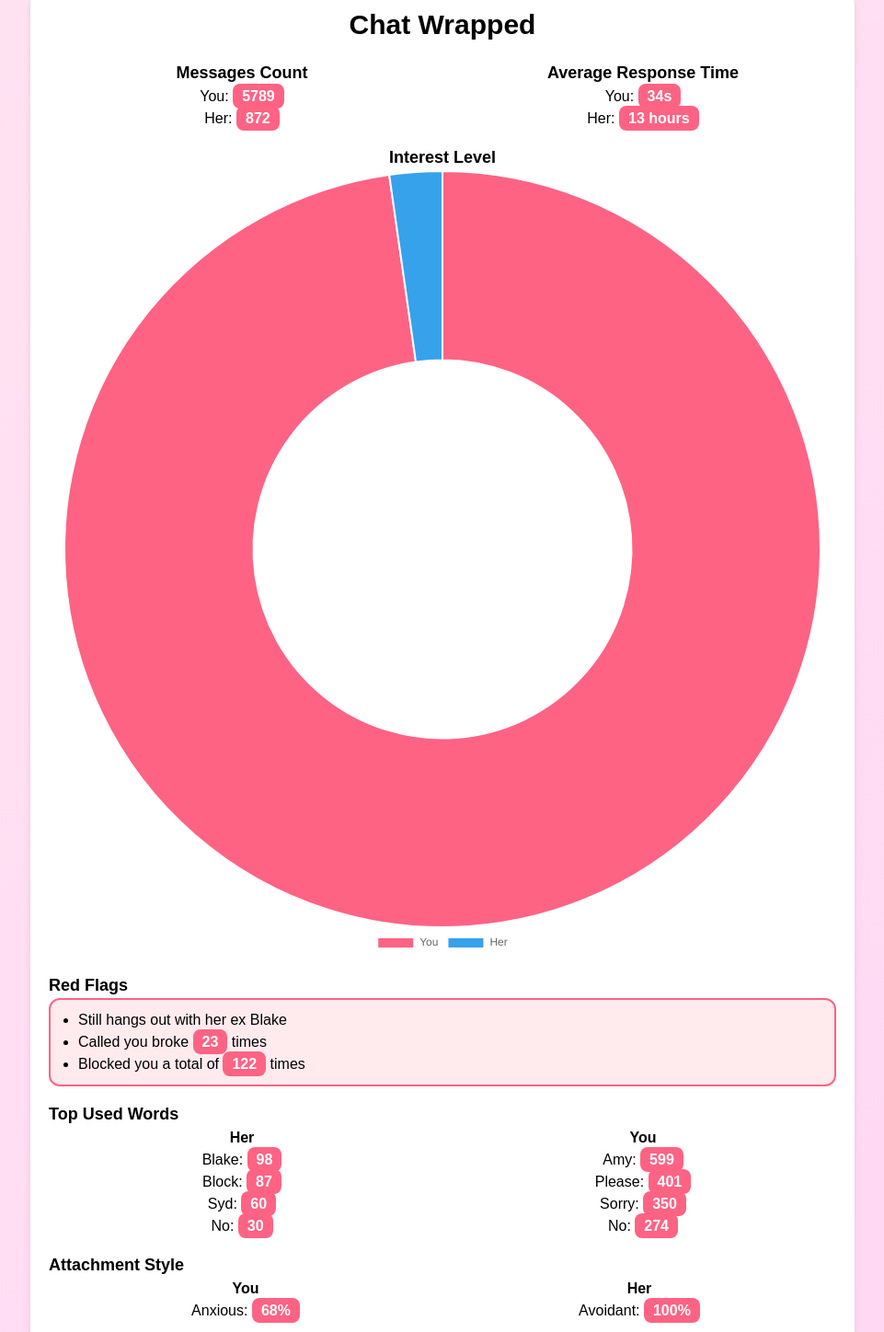
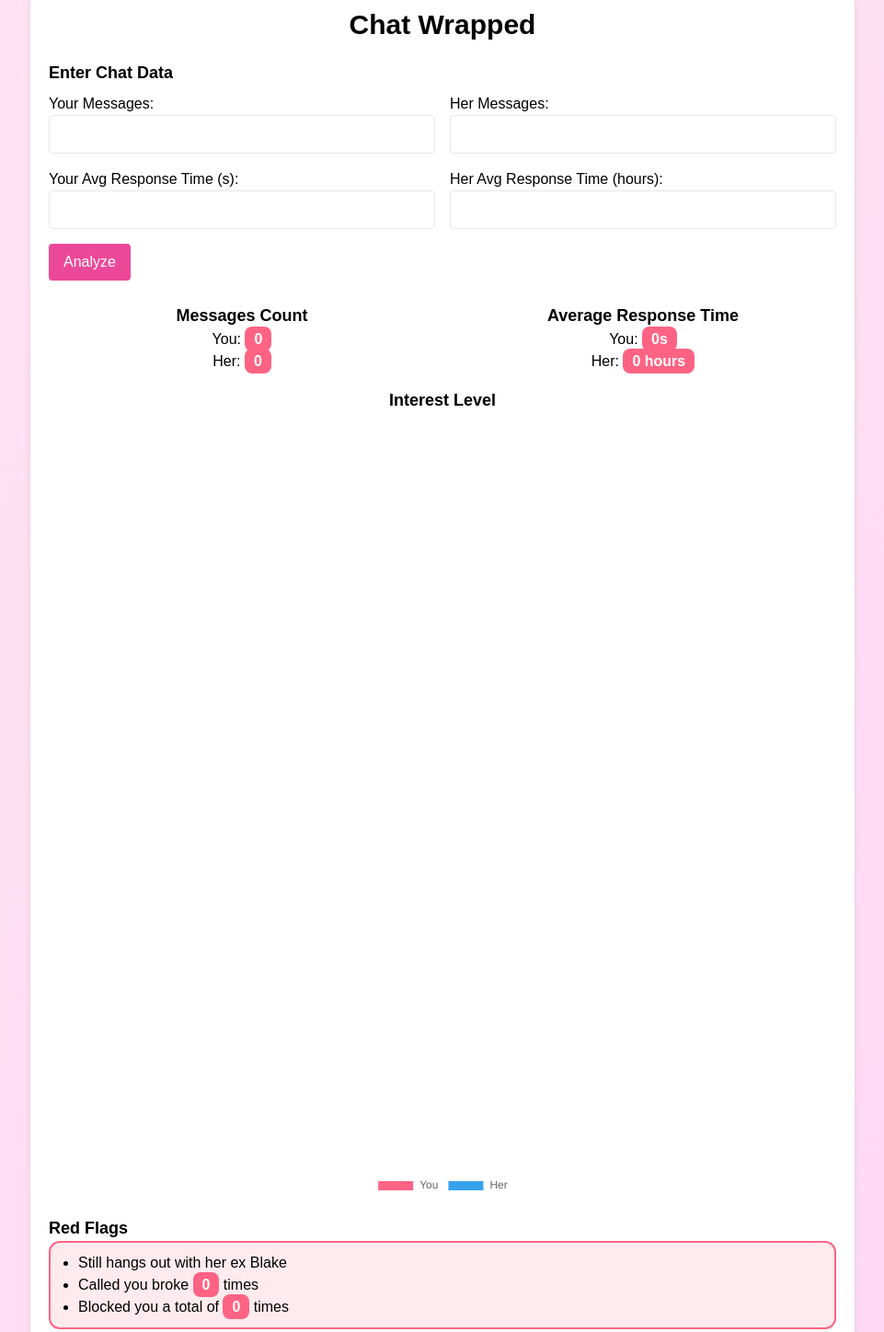
Before and after one commit to Ahmarkalam/chat-analyzer, a plain HTML site: page index.html in a window 1280 px wide. Shown: the part 51-1499 px from the top of the page at 92% size, without its empty margins (159-1120 px from the left). Drawn offline with nearby package versions, Linux system fonts and the light colour scheme.

Commit message:
Update index.html

```diff
--- a/index.html
+++ b/index.html
@@ -36,17 +36,40 @@
     <div class="card w-11/12 max-w-4xl">
         <h1 class="text-center text-3xl font-bold mb-5">Chat Wrapped</h1>
 
+        <form id="chat-data-form" class="mb-6">
+            <h2 class="text-lg font-semibold mb-2">Enter Chat Data</h2>
+            <div class="grid grid-cols-2 gap-4">
+                <div>
+                    <label for="your-messages">Your Messages:</label>
+                    <input type="number" id="your-messages-input" class="w-full p-2 border rounded" required>
+                </div>
+                <div>
+                    <label for="her-messages">Her Messages:</label>
+                    <input type="number" id="her-messages-input" class="w-full p-2 border rounded" required>
+                </div>
+                <div>
+                    <label for="your-response-time">Your Avg Response Time (s):</label>
+                    <input type="number" id="your-response-time-input" class="w-full p-2 border rounded" required>
+                </div>
+                <div>
+                    <label for="her-response-time">Her Avg Response Time (hours):</label>
+                    <input type="number" id="her-response-time-input" class="w-full p-2 border rounded" required>
+                </div>
+            </div>
+            <button type="submit" class="mt-4 bg-pink-500 text-white py-2 px-4 rounded">Analyze</button>
+        </form>
+
         <div class="grid grid-cols-2 gap-4">
             <div class="text-center">
                 <h2 class="text-lg font-semibold">Messages Count</h2>
-                <p>You: <span id="your-messages" class="highlight">5789</span></p>
-                <p>Her: <span id="her-messages" class="highlight">872</span></p>
+                <p>You: <span id="your-messages" class="highlight">0</span></p>
+                <p>Her: <span id="her-messages" class="highlight">0</span></p>
             </div>
 
             <div class="text-center">
                 <h2 class="text-lg font-semibold">Average Response Time</h2>
-                <p>You: <span id="your-response-time" class="highlight">34s</span></p>
-                <p>Her: <span id="her-response-time" class="highlight">13 hours</span></p>
+                <p>You: <span id="your-response-time" class="highlight">0s</span></p>
+                <p>Her: <span id="her-response-time" class="highlight">0 hours</span></p>
             </div>
         </div>
 
@@ -58,35 +81,11 @@
         <div class="my-4">
             <h2 class="text-lg font-semibold">Red Flags</h2>
             <div class="red-flags">
-                <ul class="list-disc pl-5">
+                <ul id="red-flags-list" class="list-disc pl-5">
                     <li>Still hangs out with her ex Blake</li>
-                    <li>Called you broke <span class="highlight">23</span> times</li>
-                    <li>Blocked you a total of <span class="highlight">122</span> times</li>
+                    <li>Called you broke <span class="highlight">0</span> times</li>
+                    <li>Blocked you a total of <span class="highlight">0</span> times</li>
                 </ul>
-            </div>
-        </div>
-
-        <div class="my-4">
-            <h2 class="text-lg font-semibold">Top Used Words</h2>
-            <div class="grid grid-cols-2 gap-4">
-                <div class="text-center">
-                    <h3 class="font-semibold">Her</h3>
-                    <ul class="list-none">
-                        <li>Blake: <span id="her-word-blake" class="highlight">98</span></li>
-                        <li>Block: <span id="her-word-block" class="highlight">87</span></li>
-                        <li>Syd: <span id="her-word-syd" class="highlight">60</span></li>
-                        <li>No: <span id="her-word-no" class="highlight">30</span></li>
-                    </ul>
-                </div>
-                <div class="text-center">
-                    <h3 class="font-semibold">You</h3>
-                    <ul class="list-none">
-                        <li>Amy: <span id="your-word-amy" class="highlight">599</span></li>
-                        <li>Please: <span id="your-word-please" class="highlight">401</span></li>
-                        <li>Sorry: <span id="your-word-sorry" class="highlight">350</span></li>
-                        <li>No: <span id="your-word-no" class="highlight">274</span></li>
-                    </ul>
-                </div>
             </div>
         </div>
 
@@ -95,11 +94,11 @@
             <div class="grid grid-cols-2">
                 <div class="text-center">
                     <h3 class="font-semibold">You</h3>
-                    <p>Anxious: <span id="your-attachment" class="highlight">68%</span></p>
+                    <p>Anxious: <span id="your-attachment" class="highlight">0%</span></p>
                 </div>
                 <div class="text-center">
                     <h3 class="font-semibold">Her</h3>
-                    <p>Avoidant: <span id="her-attachment" class="highlight">100%</span></p>
+                    <p>Avoidant: <span id="her-attachment" class="highlight">0%</span></p>
                 </div>
             </div>
         </div>
@@ -111,14 +110,13 @@
     </div>
 
     <script>
-        // Interest Level Chart
         const interestCtx = document.getElementById('interest-chart').getContext('2d');
-        new Chart(interestCtx, {
+        const interestChart = new Chart(interestCtx, {
             type: 'doughnut',
             data: {
                 labels: ['You', 'Her'],
                 datasets: [{
-                    data: [87, 2],
+                    data: [0, 0],
                     backgroundColor: ['#FF6384', '#36A2EB']
                 }]
             },
@@ -132,15 +130,14 @@
             }
         });
 
-        // Messages Per Month Chart
         const messagesCtx = document.getElementById('messages-chart').getContext('2d');
-        new Chart(messagesCtx, {
+        const messagesChart = new Chart(messagesCtx, {
             type: 'line',
             data: {
                 labels: ['Jan', 'Feb', 'Mar', 'Apr', 'May', 'Jun', 'Jul', 'Aug', 'Sep', 'Oct', 'Nov', 'Dec'],
                 datasets: [{
                     label: 'Messages',
-                    data: [500, 800, 600, 700, 1000, 1200, 1100, 900, 850, 950, 2000, 2500],
+                    data: [0, 0, 0, 0, 0, 0, 0, 0, 0, 0, 0, 0],
                     borderColor: '#FF6384',
                     borderWidth: 2,
                     fill: false
@@ -154,6 +151,26 @@
                 }
             }
         });
+
+        document.getElementById('chat-data-form').addEventListener('submit', function(e) {
+            e.preventDefault();
+
+            // Get user input
+            const yourMessages = parseInt(document.getElementById('your-messages-input').value);
+            const herMessages = parseInt(document.getElementById('her-messages-input').value);
+            const yourResponseTime = parseInt(document.getElementById('your-response-time-input').value);
+            const herResponseTime = parseInt(document.getElementById('her-response-time-input').value);
+
+            // Update data dynamically
+            document.getElementById('your-messages').textContent = yourMessages;
+            document.getElementById('her-messages').textContent = herMessages;
+            document.getElementById('your-response-time').textContent = `${yourResponseTime}s`;
+            document.getElementById('her-response-time').textContent = `${herResponseTime} hours`;
+
+            // Update charts
+            interestChart.data.datasets[0].data = [yourMessages, herMessages];
+            interestChart.update();
+        });
     </script>
 </body>
 </html>
```
